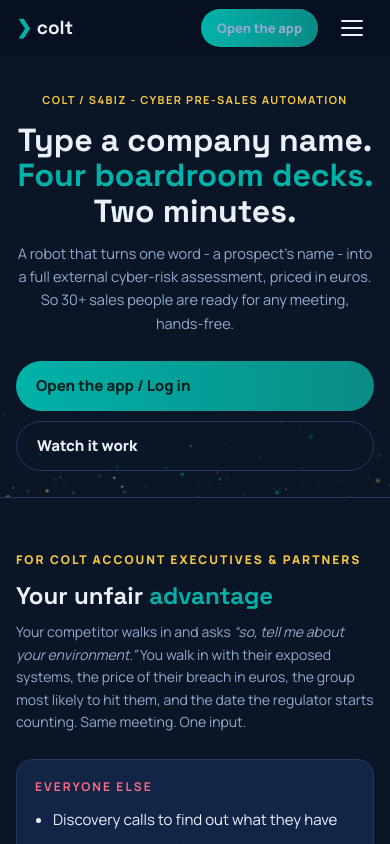
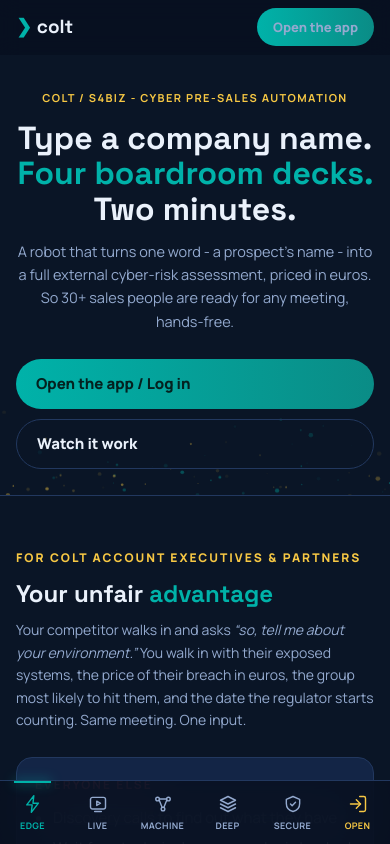
Before and after one commit to feranicus/electronic, a React (Vite) app in the folder webapp/frontend/: page / in a window 390 px wide. Shown: the top 844 px of the page. Built offline with nearby package versions, Linux system fonts and the light colour scheme.

Commit message:
ship: engine + web update

```diff
--- /dev/null
+++ b/webapp/frontend/src/components/TabBar.jsx
@@ -0,0 +1,28 @@
+// Native-app style bottom tab bar for the landing page on phones.
+// Ported from the jev.best pattern: fixed grid docked to the bottom, height + padding driven by the
+// safe-area inset (so it clears the iPhone home indicator), translucent blur, and a glowing 2px bar
+// along the TOP edge of the active tab. Desktop never sees it (CSS: display:none above 720px).
+const ICONS = {
+  edge:   (<><path d="M13 2L4.5 13H11l-1 9 8.5-11H12z" /></>),
+  demo:   (<><rect x="3" y="4" width="18" height="14" rx="2.5" /><path d="M10.5 8.5l4.5 2.6-4.5 2.6z" /><path d="M8 21h8" /></>),
+  map:    (<><circle cx="5.5" cy="6" r="2.2" /><circle cx="18.5" cy="6" r="2.2" /><circle cx="12" cy="18" r="2.2" /><path d="M7.4 7.3L10.9 16M16.6 7.3L13.1 16M7.7 6h8.6" /></>),
+  deep:   (<><path d="M12 3l9 4.5-9 4.5-9-4.5z" /><path d="M3 12l9 4.5 9-4.5" /><path d="M3 16.5L12 21l9-4.5" /></>),
+  secure: (<><path d="M12 3l8 3.5v5c0 5-3.5 8.5-8 9.5-4.5-1-8-4.5-8-9.5v-5z" /><path d="M9 12l2 2 4-4" /></>),
+  app:    (<><path d="M14 3h5a2 2 0 0 1 2 2v14a2 2 0 0 1-2 2h-5" /><path d="M10 17l5-5-5-5" /><path d="M15 12H3" /></>),
+};
+
+export default function TabBar({ tabs, active, onGo }) {
+  return (
+    <nav className="tabbar" aria-label="Sections">
+      {tabs.map((t) => (
+        <button key={t.id} type="button"
+          className={active === t.id ? "tb on" : "tb"}
+          aria-current={active === t.id ? "true" : undefined}
+          onClick={() => onGo(t)}>
+          <svg viewBox="0 0 24 24" aria-hidden="true">{ICONS[t.id]}</svg>
+          {t.label}
+        </button>
+      ))}
+    </nav>
+  );
+}
--- a/webapp/frontend/src/pages/Landing.jsx
+++ b/webapp/frontend/src/pages/Landing.jsx
@@ -1,22 +1,42 @@
 import { useEffect, useRef, useState } from "react";
-import { Link } from "react-router-dom";
+import { Link, useNavigate } from "react-router-dom";
+import TabBar from "../components/TabBar.jsx";
 
 export default function Landing() {
   const rootRef = useRef(null);
-  // Mobile navigation. The section anchors used to be display:none on a phone, which meant the whole
-  // site map was simply unreachable there — you could not get to Your edge / The machine / Security
-  // at all. They now live in a real drawer instead of being deleted.
-  const [menu, setMenu] = useState(false);
-  const closeMenu = () => setMenu(false);
+  // Mobile navigation. The section anchors were previously display:none under 720px, which removed
+  // the whole site map from every phone. They now drive a native-app style bottom tab bar
+  // (the jev.best pattern) with a scroll-spy that keeps the active tab in sync with the page.
+  const nav = useNavigate();
+  const TABS = [
+    { id: "edge", label: "Edge", href: "#edge" },
+    { id: "demo", label: "Live", href: "#demo" },
+    { id: "map", label: "Machine", href: "#map" },
+    { id: "deep", label: "Deep", href: "#deep" },
+    { id: "secure", label: "Secure", href: "#secure" },
+    { id: "app", label: "Open", to: "/login" },
+  ];
+  const [tab, setTab] = useState("edge");
+
+  const go = (t) => {
+    if (t.to) { nav(t.to); return; }
+    const el = document.querySelector(t.href);
+    if (el) { setTab(t.id); el.scrollIntoView({ behavior: "smooth", block: "start" }); }
+  };
 
   useEffect(() => {
-    if (!menu) return;
-    const onKey = (e) => { if (e.key === "Escape") setMenu(false); };
-    const prev = document.body.style.overflow;
-    document.body.style.overflow = "hidden";      // don't scroll the page behind the drawer
-    window.addEventListener("keydown", onKey);
-    return () => { document.body.style.overflow = prev; window.removeEventListener("keydown", onKey); };
-  }, [menu]);
+    // scroll-spy: whichever section owns the middle of the viewport lights its tab
+    const ids = ["edge", "demo", "map", "deep", "secure"];
+    const els = ids.map((id) => document.getElementById(id)).filter(Boolean);
+    if (!els.length) return;
+    const io = new IntersectionObserver((entries) => {
+      const vis = entries.filter((e) => e.isIntersecting)
+        .sort((a, b) => b.intersectionRatio - a.intersectionRatio)[0];
+      if (vis) setTab(vis.target.id);
+    }, { rootMargin: "-45% 0px -45% 0px", threshold: [0, 0.15, 0.5, 1] });
+    els.forEach((el) => io.observe(el));
+    return () => io.disconnect();
+  }, []);
 
   useEffect(() => {
     const root = rootRef.current;
@@ -291,34 +311,14 @@
 
   return (
     <div ref={rootRef}>
-      <header id="hd">
-        <div className="wrap">
+      <header id="hd"><div className="wrap">
         <span className="brand"><span className="chev">❯</span> colt</span>
         <nav>
           <a href="#edge">Your edge</a><a href="#demo">See it live</a><a href="#map">The machine</a>
           <a href="#deep">Deep dive</a><a href="#secure">Security</a><Link to="/contact">Contact</Link>
           <Link className="btn sm" to="/login">Open the app</Link>
         </nav>
-          <button className="burger" type="button" onClick={() => setMenu((v) => !v)}
-            aria-expanded={menu} aria-controls="mnav"
-            aria-label={menu ? "Close menu" : "Open menu"}>
-            <span /><span /><span />
-          </button>
-        </div>
-        <div id="mnav" className={"mnav" + (menu ? " open" : "")}>
-          <a href="#edge" onClick={closeMenu}>Your edge</a>
-          <a href="#demo" onClick={closeMenu}>See it live</a>
-          <a href="#map" onClick={closeMenu}>The machine</a>
-          <a href="#deep" onClick={closeMenu}>Deep dive</a>
-          <a href="#secure" onClick={closeMenu}>Security</a>
-          <Link to="/contact" onClick={closeMenu}>Kontakt / Contact</Link>
-          <Link className="btn" to="/login" onClick={closeMenu}>Open the app / Log in</Link>
-          <div className="mnav-legal">
-            <Link to="/impressum" onClick={closeMenu}>Impressum</Link><span>&middot;</span>
-            <Link to="/privacy" onClick={closeMenu}>Datenschutz</Link>
-          </div>
-        </div>
-      </header>
+      </div></header>
 
       <section className="hero">
         <canvas id="dust"></canvas>
@@ -485,6 +485,8 @@
         <p className="foothost">Betrieben in Deutschland &middot; Server in Frankfurt am Main (FRA1) &middot; Ihre Daten bleiben in der EU.</p>
         <div className="g" style={{ marginTop: 18 }}>» » » » »</div>
       </div></div>
+
+      <TabBar tabs={TABS} active={tab} onGo={go} />
     </div>
   );
 }
--- a/webapp/frontend/src/styles.css
+++ b/webapp/frontend/src/styles.css
@@ -532,35 +532,40 @@
 .iam-legal a{color:var(--mut)}.iam-legal a:hover{color:var(--teal)}
 @media(max-width:720px){ .side-legal{display:none} }
 
-/* ---------- LANDING: real mobile navigation ----------
-   The section anchors used to be display:none under 720px, which did not "tidy up" the header —
-   it removed the site map from every phone. They now collapse into a burger-driven drawer. */
-.burger{display:none;flex-direction:column;justify-content:center;align-items:center;gap:5px;
-  width:44px;height:44px;padding:0;margin-left:2px;background:none;border:0;cursor:pointer}
-.burger span{display:block;width:22px;height:2px;border-radius:2px;background:var(--ink);
-  transition:transform .25s var(--ease),opacity .2s}
-.burger[aria-expanded="true"] span:nth-child(1){transform:translateY(7px) rotate(45deg)}
-.burger[aria-expanded="true"] span:nth-child(2){opacity:0}
-.burger[aria-expanded="true"] span:nth-child(3){transform:translateY(-7px) rotate(-45deg)}
-.mnav{display:none}
+/* ---------- LANDING: native-app bottom tab bar (ported from the jev.best pattern) ----------
+   The section anchors used to be display:none under 720px, which removed the site map from every
+   phone. They now drive a docked tab bar. Height and padding come from the safe-area inset so the
+   bar clears the iPhone home indicator instead of sitting under it. */
+:root{ --tabbar:64px; --sab:env(safe-area-inset-bottom,0px); }
+.tabbar{display:none}
+
 @media (max-width: 720px){
-  .burger{display:flex}
-  /* Anchored to the header (top:100%), not to a hard-coded pixel offset: on a notched iPhone the
-     safe-area inset grows the header, and a fixed offset would leave a gap or overlap. */
-  .mnav{display:flex;flex-direction:column;position:absolute;top:100%;left:0;right:0;z-index:19;
-    max-height:calc(100dvh - 100px);overflow-y:auto;-webkit-overflow-scrolling:touch;
-    padding:12px 20px calc(20px + env(safe-area-inset-bottom));
-    background:rgba(6,12,24,.98);backdrop-filter:blur(14px);
-    border-bottom:1px solid var(--line);box-shadow:0 24px 50px rgba(0,0,0,.55);
-    opacity:0;visibility:hidden;transform:translateY(-10px);
-    transition:opacity .25s var(--ease),transform .25s var(--ease),visibility .25s}
-  .mnav.open{opacity:1;visibility:visible;transform:none}
-  .mnav a:not(.btn){display:block;padding:16px 4px;font-size:18px;font-weight:600;
-    color:var(--ink);border-bottom:1px solid var(--line)}
-  .mnav a:not(.btn):active{color:var(--teal)}
-  .mnav .btn{margin-top:20px;justify-content:center;font-size:16px;padding:14px 20px}
-  .mnav-legal{margin-top:16px;padding-top:16px;border-top:1px solid var(--line);display:flex;flex-wrap:wrap;gap:8px;
-    align-items:center;font-size:12.5px;color:var(--mut)}
-  .mnav-legal a{color:var(--mut)}
-  .mnav-legal span{color:var(--line)}
+  .tabbar{
+    position:fixed;left:0;right:0;bottom:0;z-index:60;
+    height:calc(var(--tabbar) + var(--sab));padding-bottom:var(--sab);
+    display:grid;grid-template-columns:repeat(6,1fr);
+    background:rgba(8,16,32,.88);backdrop-filter:blur(20px);-webkit-backdrop-filter:blur(20px);
+    border-top:1px solid var(--line);
+  }
+  .tb{display:flex;flex-direction:column;align-items:center;justify-content:center;gap:5px;
+    height:var(--tabbar);background:none;border:0;cursor:pointer;
+    font-family:inherit;font-size:9px;letter-spacing:.04em;text-transform:uppercase;font-weight:700;
+    color:var(--mut);transition:color .2s var(--ease);position:relative;-webkit-tap-highlight-color:transparent}
+  .tb svg{width:20px;height:20px;stroke:currentColor;fill:none;stroke-width:1.7;
+    stroke-linecap:round;stroke-linejoin:round}
+  .tb.on{color:var(--teal)}
+  .tb.on::after{content:'';position:absolute;top:0;left:22%;right:22%;height:2px;
+    background:var(--teal);box-shadow:0 0 12px var(--teal)}
+  .tb:active{transform:scale(.94)}
+  /* the last tab is the CTA — make it read as the primary action */
+  .tb:last-child{color:var(--gold)}
+  .tb:last-child.on{color:var(--gold)}
+
+  /* keep the docked bar from covering the end of the page */
+  .foot{padding-bottom:calc(var(--tabbar) + var(--sab) + 24px) !important}
+  /* the header keeps brand + CTA; the sections live in the tab bar now */
+  #hd nav a:not(.btn){display:none}
 }
+@media (prefers-reduced-motion: reduce){
+  .tb,.tb:active{transition:none;transform:none}
+}
```
Also changed, not shown: 1 other file (tests, documents, lock files or other folders). Lines whose indentation alone changed are shown as unchanged.
